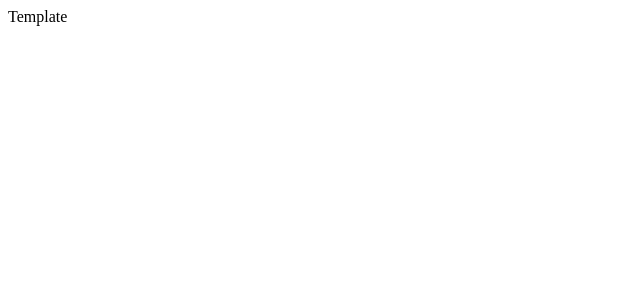
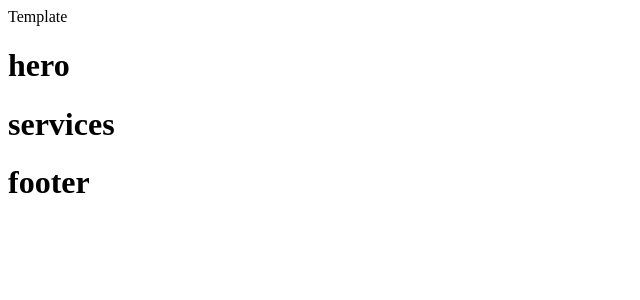
Before and after one commit to tonylintonylin/agency-landing, a React (Create React App) app: page / in a window 1280 px wide. Shown: the top 300 px of the page, without its empty margins (0-640 px from the left). Built offline with nearby package versions, Linux system fonts and the light colour scheme.

Commit message:
added sections

```diff
--- a/src/App.js
+++ b/src/App.js
@@ -1,5 +1,16 @@
+import HeroSection from "./HeroSection";
+import ServicesSection from "./ServicesSection";
+import FooterSection from "./FooterSection";
+
 function App() {
-  return <div className="App">Template</div>;
+  return (
+    <div className="App">
+      Template
+      <HeroSection />
+      <ServicesSection />
+      <FooterSection />
+    </div>
+  );
 }
 
 export default App;
--- /dev/null
+++ b/src/FooterSection.js
@@ -0,0 +1,5 @@
+function FooterSection() {
+  return <h1>footer</h1>;
+}
+
+export default FooterSection;
--- /dev/null
+++ b/src/HeroSection.js
@@ -0,0 +1,5 @@
+function HeroSection() {
+  return <h1>hero</h1>;
+}
+
+export default HeroSection;
--- /dev/null
+++ b/src/ServicesSection.js
@@ -0,0 +1,5 @@
+function ServicesSection() {
+  return <h1>services</h1>;
+}
+
+export default ServicesSection;
```
